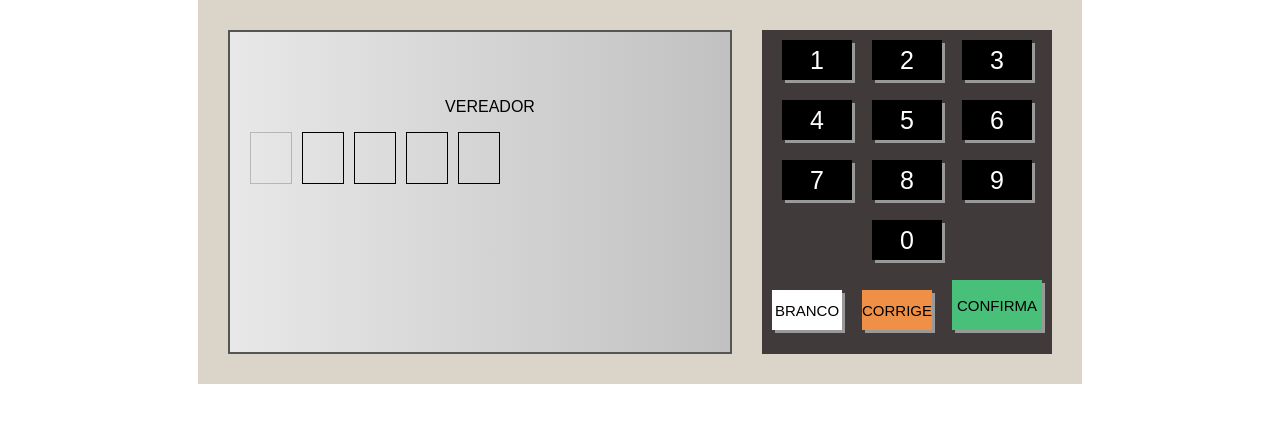
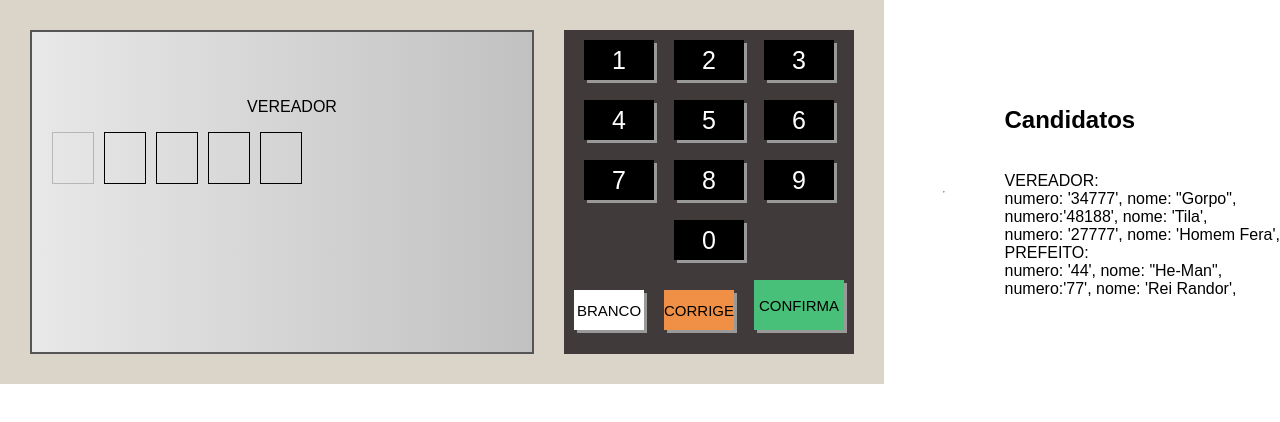
Before and after one commit to Catrevage/urna, a plain HTML site: page index.html in a window 1280 px wide. Drawn offline with Linux system fonts and the light colour scheme.

Commit message:
Update index.html

```diff
--- a/index.html
+++ b/index.html
@@ -76,6 +76,24 @@
             </div>
         </div>
     </div>
+     <hr>
+    <div>
+        <h2>Candidatos</h2><br>
+        VEREADOR:<br>
+        numero: '34777',
+        nome: "Gorpo",<br>
+        numero:'48188',
+        nome: 'Tila',<br>
+        numero: '27777',
+        nome: 'Homem Fera',<br>
+        PREFEITO:<br>
+        numero: '44',
+        nome: "He-Man",<br>
+        numero:'77',
+        nome: 'Rei Randor',<br>
+
+
+    </div>
     <script type="text/javascript" src="etapas.js"></script>
     <script type="text/javascript" src="main.js"></script>
 </body>
```
